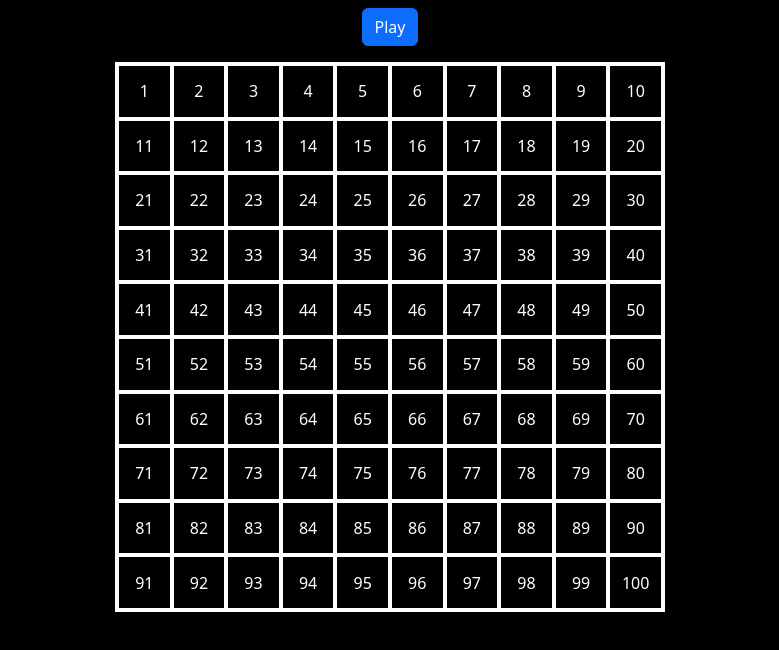
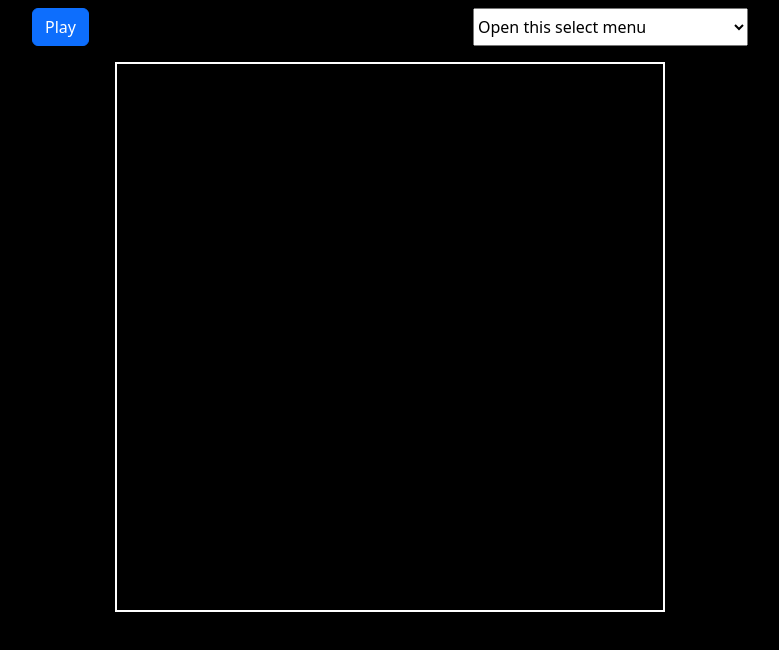
Before and after one commit to Gabrielesuma/js-campominato-grid, a plain HTML site: page index.html in a window 1280 px wide. Both pictures are taken after a click on the button "Play". Shown: the whole page, without its empty margins (250-1029 px from the left). Drawn offline with nearby package versions, Linux system fonts and the light colour scheme.

Commit message:
campo minato grid

```diff
--- a/css/style.css
+++ b/css/style.css
@@ -12,10 +12,9 @@ section#grid{
     width: 550px;
     height: 550px;
     margin: 0 auto;
-    border: 2px solid white;
 }
 
-section#grid > div.square{
+section#grid > article.square{
     width: calc(100% / 10);
     height: calc(100% / 10);
     border: 2px solid white;
@@ -25,6 +24,22 @@ section#grid > div.square{
     align-items: center;
 }
 
+section#grid,
+section#grid .square{
+    border: 2px solid white;
+    color: white;
+}
+
+section#grid > article.square.nine{
+    width: calc(100% / 9);
+    height: calc(100% / 9);
+}
+
+section#grid > article.square.seven{
+    width: calc(100% / 7);
+    height: calc(100% / 7);
+}
+
 .column{
     flex-direction: column;
 }
--- a/index.html
+++ b/index.html
@@ -11,11 +11,18 @@
 </head>
 
 <body class="container d-flex column text-center">
-    <div class="m-2">
-        <button type="button" id="button" class="btn btn-primary">Play</button>
+    <div class="m-2 d-flex justify-content-around">
+        <button type="button" id="play-button" class="btn btn-primary">Play</button>
+
+        <select id="play-select" class="w-25">
+            <option selected>Open this select menu</option>
+            <option value="100">100 caselle</option>
+            <option value="81">81 caselle</option>
+            <option value="49">49 caselle</option>
+          </select>
     </div>
     <main class="m-2">
-        <section id="grid" class="d-flex flex-wrap d-none">
+        <section id="grid" class="d-flex flex-wrap">
 
         </section>
     </main>
--- a/js/script.js
+++ b/js/script.js
@@ -1,28 +1,30 @@
-let elButton = document.getElementById('button');
-let elSection = document.getElementById('grid');
+document.querySelector('button#play-button').addEventListener('click', function(){
+    const cellNum = parseInt(document.querySelector('play-select').value);
+    newGame(cellNum);
+});
 
-elButton.addEventListener('click', function(){
-    elSection.classList.toggle('d-none');
-})
+function newGame(numberOfSquares){
+    const grid = document.getElementById('grid');
+    grid.innerHTML = '';
 
-const elGrid = document.querySelector('section#grid');
+    for(i = 0; i < numberOfSquares; i++){
+        const newSquare = document.createElement('article');
+        newSquare.classList.add('square');
 
-for(let i = 0; i < 100; i++){
-    const newSquare = generateSquare(i + 1);
+        if(numberOfSquares === 81){
+            newSquare.classList.add('nine');
+        } else if(numberOfSquares === 49){
+            newSquare.classList.add('seven');
+        }
 
-    newSquare.addEventListener('click', function(){
-        newSquare.classList.toggle('clicked');
-        console.log(i +1);
-    })
+        newSquare.addEventListener('click', function(){
+            newSquare.classList.toggle('clicked');
+        });
 
-    elGrid.appendChild(newSquare);
-}
+        const spanContent = document.createElement('span');
+        spanContent.append(index);
 
-function generateSquare(index){
-    const newElement = document.createElement('div');
-    newElement.innerHTML = `<span>${index}</span>`;
-    newElement.classList.add('square');
-    return newElement;
-}
-
-//<div class="square"></div>
+        newSquare.appendChild(spanContent);
+        grid.appendChild(newSquare);
+    }
+};
```
